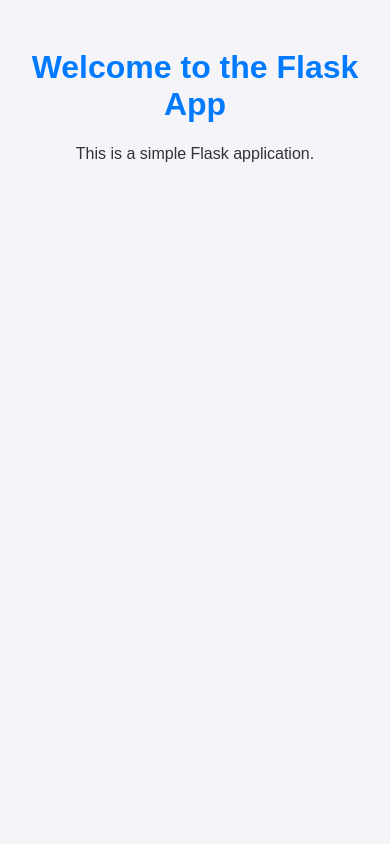
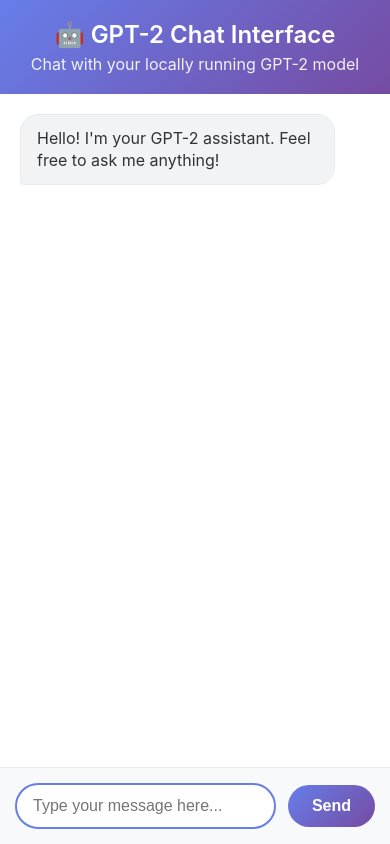
Before and after one commit to daktollo/GPT2_from_scratch, a Flask app: page / in a window 390 px wide. Run offline with Flask 3, Linux system fonts and the light colour scheme; parts of the project's set-up code (start-up, migrations or seed data) failed here and were passed over.

Commit message:
feat: Implement GPT-2 chat interface with model loading, message handling, and responsive design

```diff
--- a/run_server.py
+++ b/run_server.py
@@ -1,4 +1,18 @@
-from web.app import app
+#!/usr/bin/env python3
+"""
+GPT-2 Chat Server
+This script starts the Flask web server for the GPT-2 chat interface.
+"""
+
+import sys
+import os
+sys.path.append(os.path.dirname(__file__))
+
+from web.app import app, load_gpt_model
 
 if __name__ == '__main__':
-    app.run(host='0.0.0.0', port=5000)
+    # Load the model before starting the server
+    load_gpt_model()
+
+    # Start the Flask application
+    app.run(host='0.0.0.0', port=5000, debug=True)
--- a/web/app.py
+++ b/web/app.py
@@ -1,7 +1,104 @@
-from flask import Flask, render_template
+from flask import Flask, render_template, request, jsonify
+from flask_cors import CORS
+import sys
+import os
+
+# Add the parent directory to the path so we can import from the model
+sys.path.append(os.path.join(os.path.dirname(__file__), '..'))
+
+import tiktoken
+from settings import *
+from model.model import GPTModel
+from model.utils import *
+from model.download_pretrained_weights import download_and_load_gpt2
+import torch
 
 app = Flask(__name__)
+CORS(app)  # Enable CORS for all routes
+
+# Global variables for the model
+model = None
+tokenizer = None
+device = None
+
+def load_gpt_model():
+    """Load the GPT-2 model once on startup"""
+    global model, tokenizer, device
+
+    print("Loading GPT-2 model...")
+
+    # Set up tokenizer
+    tokenizer = tiktoken.get_encoding("gpt2")
+    torch.manual_seed(123)
+
+    # Model configuration
+    GPT_CONFIG_124M = {
+        "vocab_size": 50257,
+        "context_length": 1024,
+        "emb_dim": 768,
+        "n_heads": 12,
+        "n_layers": 12,
+        "drop_rate": 0.1,
+        "qkv_bias": True
+    }
+
+    # Load model and weights
+    settings, params = download_and_load_gpt2(model_size="124M", models_dir=MODEL_PATH)
+    device = torch.device("cuda" if torch.cuda.is_available() else "cpu")
+
+    model = GPTModel(GPT_CONFIG_124M)
+    model.eval()
+
+    load_weights_into_gpt(model, params)
+    model.to(device)
+
+    print(f"Model loaded successfully on {device}")
 
 @app.route('/')
 def home():
     return render_template('index.html')
+
+@app.route('/chat', methods=['POST'])
+def chat():
+    global model, tokenizer, device
+
+    try:
+        # Get user message
+        data = request.get_json()
+        if not data or 'message' not in data:
+            return jsonify({'error': 'No message provided'}), 400
+
+        user_message = data['message'].strip()
+        if not user_message:
+            return jsonify({'error': 'Empty message'}), 400
+
+        # Generate response
+        idx = text_to_token_ids(user_message, tokenizer)
+        idx = idx.to(device)
+
+        token_ids = generate(
+            model=model,
+            idx=idx,
+            max_new_tokens=50,  # Limit response length for better performance
+            context_size=1024,
+            top_k=50,  # Use top-k sampling for more diverse responses
+            temperature=0.8  # Slightly creative but not too random
+        )
+
+        # Generate response and clean it up
+        full_response = token_ids_to_text(token_ids, tokenizer)
+        # Remove the original prompt from the response
+        response = full_response[len(user_message):].strip()
+
+        return jsonify({'reply': response})
+
+    except Exception as e:
+        print(f"Error generating response: {str(e)}")
+        return jsonify({'error': 'Failed to generate response'}), 500
+
+if __name__ == '__main__':
+    # Load the model when the app starts
+    load_gpt_model()
+
+    # Run the Flask app
+    app.run(host='0.0.0.0', port=5000, debug=True)
--- a/web/static/script.js
+++ b/web/static/script.js
@@ -1,3 +1,93 @@
+// Chat Interface JavaScript
 document.addEventListener('DOMContentLoaded', () => {
-    console.log('JavaScript is loaded and working!');
+    const chatMessages = document.getElementById('chat-messages');
+    const chatInput = document.getElementById('chat-input');
+    const sendButton = document.getElementById('send-button');
+    const loading = document.getElementById('loading');
+
+    // Function to add message to chat
+    const addMessage = (message, type) => {
+        const messageDiv = document.createElement('div');
+        messageDiv.className = `message ${type}`;
+        messageDiv.textContent = message;
+        chatMessages.appendChild(messageDiv);
+
+        // Scroll to bottom
+        chatMessages.scrollTop = chatMessages.scrollHeight;
+    };
+
+    // Function to show/hide loading indicator
+    const toggleLoading = (show) => {
+        loading.style.display = show ? 'block' : 'none';
+        sendButton.disabled = show;
+        if (show) {
+            chatMessages.scrollTop = chatMessages.scrollHeight;
+        }
+    };
+
+    // Function to send message to backend
+    const sendMessage = async () => {
+        const message = chatInput.value.trim();
+
+        if (!message) {
+            return;
+        }
+
+        // Add user message to chat
+        addMessage(message, 'user');
+
+        // Clear input and disable send button
+        chatInput.value = '';
+        toggleLoading(true);
+
+        try {
+            // Send request to Flask backend
+            const response = await fetch('/chat', {
+                method: 'POST',
+                headers: {
+                    'Content-Type': 'application/json',
+                },
+                body: JSON.stringify({ message: message })
+            });
+
+            const data = await response.json();
+
+            if (response.ok) {
+                // Add bot response to chat
+                if (data.reply && data.reply.trim()) {
+                    addMessage(data.reply.trim(), 'bot');
+                } else {
+                    addMessage('I received your message but I don\'t have a response.', 'bot');
+                }
+            } else {
+                // Show error message
+                addMessage(`Error: ${data.error || 'Unknown error occurred'}`, 'error');
+            }
+        } catch (error) {
+            console.error('Error:', error);
+            addMessage('Error: Unable to connect to the server. Please check if the server is running.', 'error');
+        } finally {
+            // Hide loading and re-enable send button
+            toggleLoading(false);
+            chatInput.focus();
+        }
+    };
+
+    // Event listeners
+    sendButton.addEventListener('click', sendMessage);
+
+    chatInput.addEventListener('keypress', (e) => {
+        if (e.key === 'Enter' && !e.shiftKey) {
+            e.preventDefault();
+            sendMessage();
+        }
+    });
+
+    // Focus on input when page loads
+    chatInput.focus();
+
+    // Add welcome message
+    setTimeout(() => {
+        addMessage('Hello! I\'m your GPT-2 assistant. Feel free to ask me anything!', 'bot');
+    }, 500);
 });
--- a/web/static/style.css
+++ b/web/static/style.css
@@ -1,11 +1,216 @@
-body {
-    font-family: Arial, sans-serif;
-    background-color: #f4f4f9;
-    color: #333;
-    text-align: center;
-    padding: 20px;
+/* Modern Chat Interface Styles */
+* {
+    box-sizing: border-box;
+    margin: 0;
+    padding: 0;
 }
 
-h1 {
-    color: #007BFF;
+body {
+    font-family: -apple-system, BlinkMacSystemFont, 'Segoe UI', Roboto, Oxygen, Ubuntu, Cantarell, sans-serif;
+    background: linear-gradient(135deg, #667eea 0%, #764ba2 100%);
+    height: 100vh;
+    display: flex;
+    align-items: center;
+    justify-content: center;
+    color: #333;
 }
+
+.chat-app {
+    width: 100%;
+    max-width: 800px;
+    height: 90vh;
+    background: white;
+    border-radius: 20px;
+    box-shadow: 0 20px 40px rgba(0, 0, 0, 0.1);
+    display: flex;
+    flex-direction: column;
+    overflow: hidden;
+}
+
+header {
+    background: linear-gradient(135deg, #667eea 0%, #764ba2 100%);
+    color: white;
+    padding: 20px;
+    text-align: center;
+}
+
+header h1 {
+    font-size: 2rem;
+    margin-bottom: 5px;
+    font-weight: 600;
+}
+
+header p {
+    opacity: 0.9;
+    font-size: 1rem;
+}
+
+#chat-container {
+    flex: 1;
+    display: flex;
+    flex-direction: column;
+    overflow: hidden;
+}
+
+#chat-messages {
+    flex: 1;
+    padding: 20px;
+    overflow-y: auto;
+    display: flex;
+    flex-direction: column;
+    gap: 15px;
+}
+
+.message {
+    max-width: 80%;
+    padding: 12px 16px;
+    border-radius: 18px;
+    line-height: 1.4;
+    word-wrap: break-word;
+    animation: fadeIn 0.3s ease-in;
+}
+
+.user {
+    align-self: flex-end;
+    background: linear-gradient(135deg, #667eea 0%, #764ba2 100%);
+    color: white;
+    border-bottom-right-radius: 4px;
+}
+
+.bot {
+    align-self: flex-start;
+    background: #f1f3f4;
+    color: #333;
+    border-bottom-left-radius: 4px;
+    border: 1px solid #e8eaed;
+}
+
+.error {
+    align-self: center;
+    background: #ffebee;
+    color: #c62828;
+    border: 1px solid #ffcdd2;
+    font-style: italic;
+}
+
+.loading {
+    text-align: center;
+    padding: 10px;
+    color: #666;
+    font-style: italic;
+}
+
+.loading span {
+    animation: pulse 1.5s infinite;
+}
+
+.input-container {
+    padding: 20px;
+    background: #f8f9fa;
+    border-top: 1px solid #e8eaed;
+    display: flex;
+    gap: 12px;
+    align-items: center;
+}
+
+#chat-input {
+    flex: 1;
+    padding: 12px 16px;
+    border: 2px solid #e8eaed;
+    border-radius: 25px;
+    font-size: 16px;
+    outline: none;
+    transition: border-color 0.3s ease;
+}
+
+#chat-input:focus {
+    border-color: #667eea;
+}
+
+#send-button {
+    padding: 12px 24px;
+    background: linear-gradient(135deg, #667eea 0%, #764ba2 100%);
+    color: white;
+    border: none;
+    border-radius: 25px;
+    font-size: 16px;
+    font-weight: 600;
+    cursor: pointer;
+    transition: transform 0.2s ease, box-shadow 0.2s ease;
+}
+
+#send-button:hover {
+    transform: translateY(-2px);
+    box-shadow: 0 5px 15px rgba(102, 126, 234, 0.4);
+}
+
+#send-button:active {
+    transform: translateY(0);
+}
+
+#send-button:disabled {
+    opacity: 0.6;
+    cursor: not-allowed;
+    transform: none;
+    box-shadow: none;
+}
+
+/* Animations */
+@keyframes fadeIn {
+    from {
+        opacity: 0;
+        transform: translateY(10px);
+    }
+    to {
+        opacity: 1;
+        transform: translateY(0);
+    }
+}
+
+@keyframes pulse {
+    0%, 100% {
+        opacity: 1;
+    }
+    50% {
+        opacity: 0.5;
+    }
+}
+
+/* Scrollbar Styling */
+#chat-messages::-webkit-scrollbar {
+    width: 6px;
+}
+
+#chat-messages::-webkit-scrollbar-track {
+    background: #f1f1f1;
+}
+
+#chat-messages::-webkit-scrollbar-thumb {
+    background: #c1c1c1;
+    border-radius: 3px;
+}
+
+#chat-messages::-webkit-scrollbar-thumb:hover {
+    background: #a8a8a8;
+}
+
+/* Responsive Design */
+@media (max-width: 768px) {
+    .chat-app {
+        height: 100vh;
+        border-radius: 0;
+        max-width: none;
+    }
+
+    header h1 {
+        font-size: 1.5rem;
+    }
+
+    .message {
+        max-width: 90%;
+    }
+
+    .input-container {
+        padding: 15px;
+    }
+}
--- a/web/templates/index.html
+++ b/web/templates/index.html
@@ -3,12 +3,29 @@
 <head>
     <meta charset="UTF-8">
     <meta name="viewport" content="width=device-width, initial-scale=1.0">
-    <title>Flask App</title>
-    <link rel="stylesheet" href="/static/style.css">
+    <title>GPT-2 Chat Interface</title>
+    <link rel="stylesheet" href="{{ url_for('static', filename='style.css') }}">
 </head>
 <body>
-    <h1>Welcome to the Flask App</h1>
-    <p>This is a simple Flask application.</p>
-    <script src="/static/script.js"></script>
+    <div class="chat-app">
+        <header>
+            <h1>🤖 GPT-2 Chat Interface</h1>
+            <p>Chat with your locally running GPT-2 model</p>
+        </header>
+
+        <div id="chat-container">
+            <div id="chat-messages"></div>
+            <div class="loading" id="loading" style="display: none;">
+                <span>🤔 Thinking...</span>
+            </div>
+        </div>
+
+        <div class="input-container">
+            <input type="text" id="chat-input" placeholder="Type your message here..." maxlength="500">
+            <button id="send-button">Send</button>
+        </div>
+    </div>
+
+    <script src="{{ url_for('static', filename='script.js') }}"></script>
 </body>
 </html>
```
